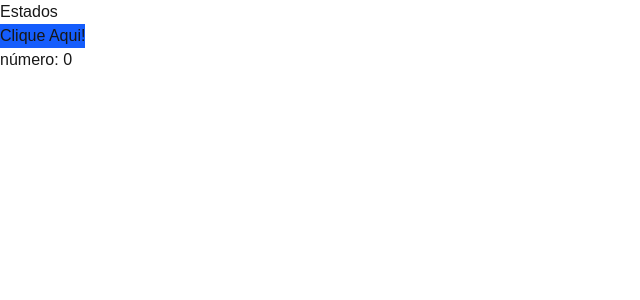
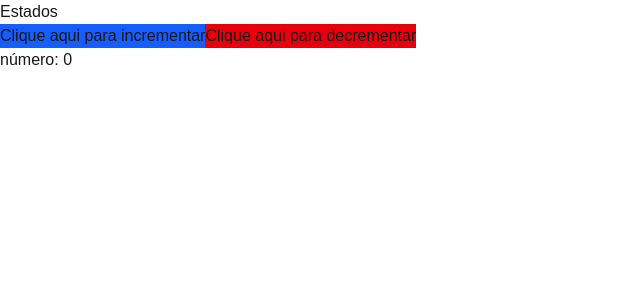
Before and after one commit to andrd-jhon/react-fundamentos, a Next.js app: page /fundamentos/6_estado in a window 1280 px wide. Shown: the top 300 px of the page, without its empty margins (0-640 px from the left). Built offline with nearby package versions, Linux system fonts and the light colour scheme.

Commit message:
Utilizando useState para alterar estados de um elemento.

```diff
--- a/src/app/fundamentos/6_estado/page.tsx
+++ b/src/app/fundamentos/6_estado/page.tsx
@@ -1,13 +1,21 @@
 'use client'
 import "@/app/style.css"
+import { useState } from "react"
 
 export default function Page(){
 
-    let numero = 0
+    // let numero = 0
+
+    let [numero, setNumero] = useState(0)
 
     function incrementar(){
-        numero += 1
+        // numero += 1
+        setNumero(numero + 1)
         console.log(numero)
+    }
+
+    function decrementar(){
+        setNumero(numero - 1)
     }
 
     return (
@@ -17,7 +25,13 @@ export default function Page(){
                 onClick={incrementar}
                 className="bg-blue-600"
             >
-                Clique Aqui!
+                Clique aqui para incrementar
+            </button>
+             <button
+                onClick={decrementar}
+                className="bg-red-600"
+            >
+                Clique aqui para decrementar
             </button>
 
             <p>número: {numero}</p>
```
